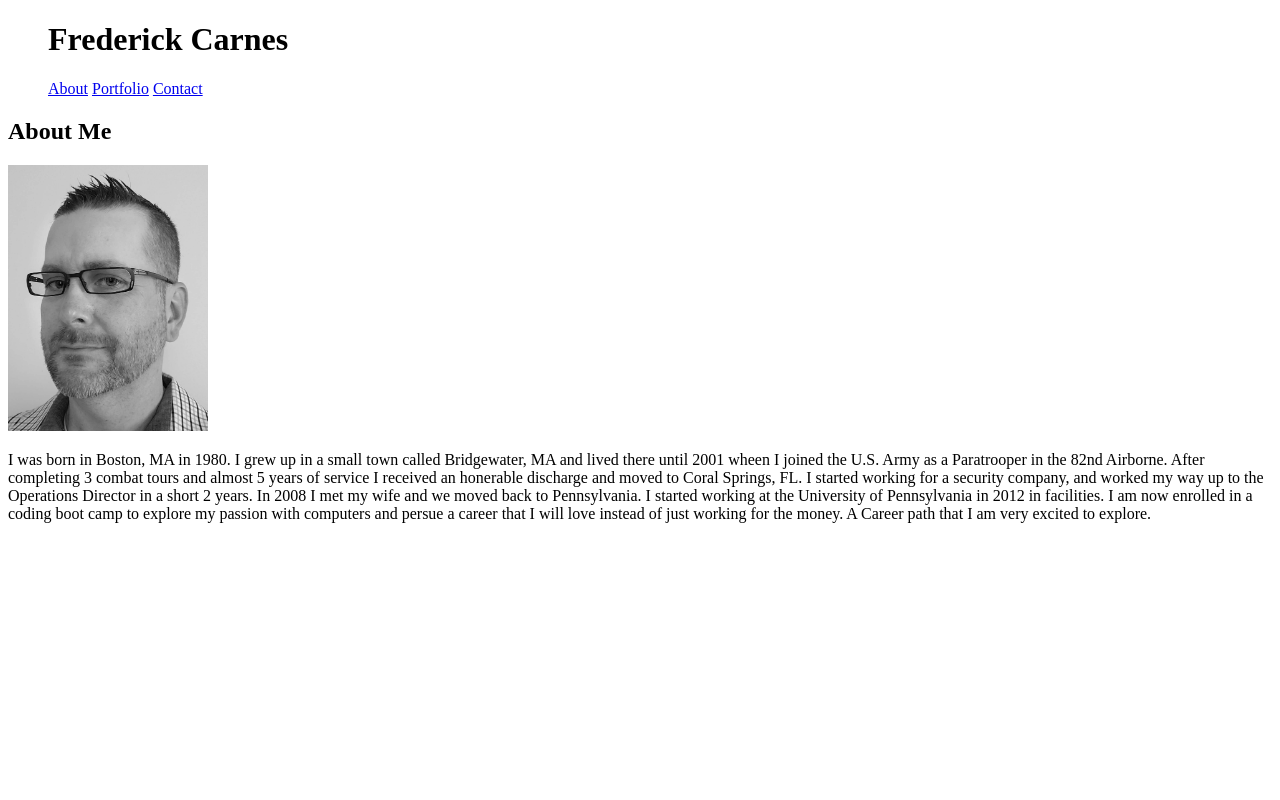
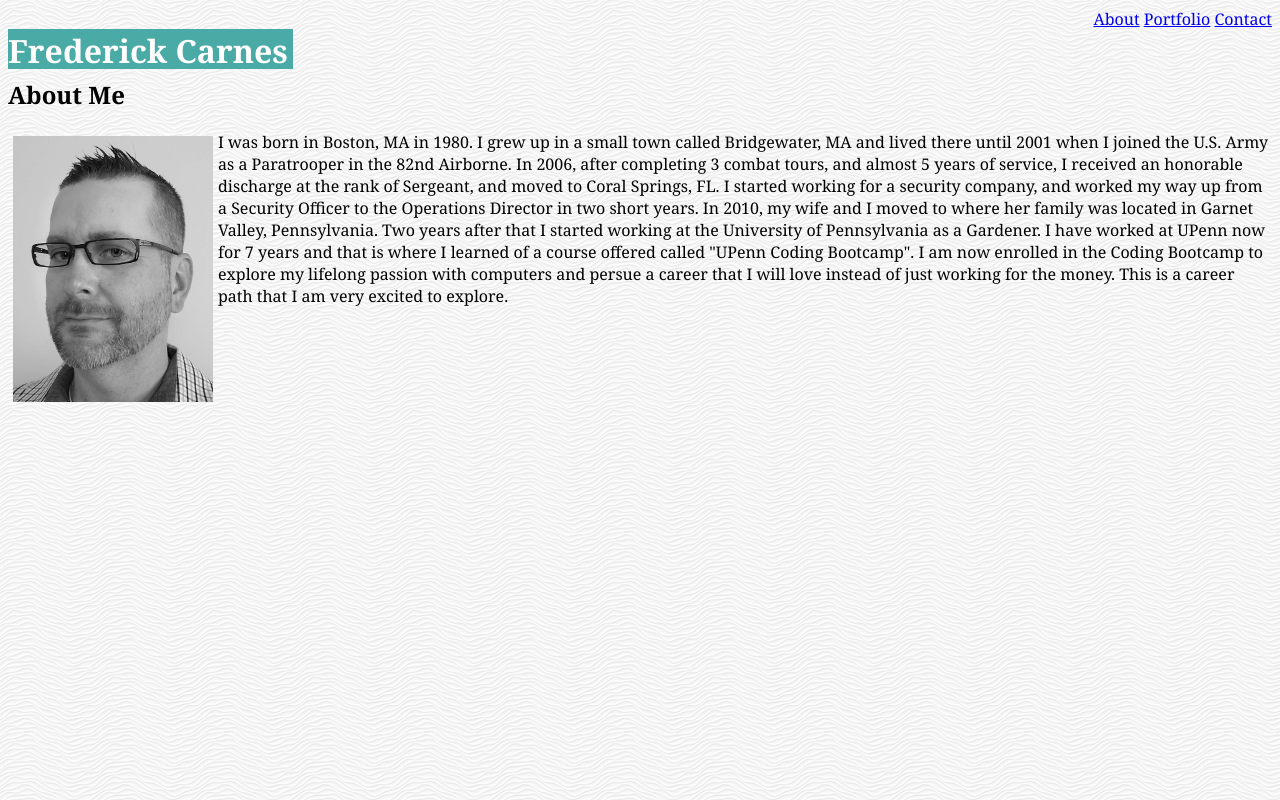
Before and after one commit to CarnesGit/Basic-Portfolio, a plain HTML site: page index.html in a window 1280 px wide. Drawn offline with Linux system fonts and the light colour scheme.

Commit message:
Added CSS (Not Finished)

```diff
--- /dev/null
+++ b/Assets/css/stylesheet.css
@@ -0,0 +1,36 @@
+body {
+    background-image: url("/Assets/images/white-waves.png");
+    background-color: #cccccc;
+    font-family: Georgia, 'Times New Roman', Times, serif;
+}
+
+.name {
+    position: absolute;
+    background-color: #4aaaa5;
+    height: 40px;
+    width: 285px;
+    color: white;
+}
+
+.click {
+    text-align: right;
+    height: 50px;
+}
+
+img {
+    float: left;
+    padding: 5px;
+}
+
+.container {
+    position: relative;
+    text-align: center;
+    color: white;
+}
+
+.centered {
+    position: absolute;
+    top: 50%;
+    left: 50%;
+    transform: translate(-50%, -50%);
+}
--- a/index.html
+++ b/index.html
@@ -6,30 +6,31 @@
     <meta name="viewport" content="width=device-width, initial-scale=1.0">
     <meta http-equiv="X-UA-Compatible" content="ie=edge">
     <title>Frederick Carnes Portfolio</title>
+    <link rel="stylesheet" type="text/css" href="/Assets/css/stylesheet.css">
 </head>
 
 <body>
 
-    <menu>
-        <h1>Frederick Carnes</h1>
+    <h1 class="name">Frederick Carnes</h1>
+
+    <div class="click">
         <a href="index.html">About</a>
         <a href="portfolio.html">Portfolio</a>
         <a href="contact.html">Contact</a>
-    </menu>
+    </div>
 
+    <div>
 
-    <h2>About Me</h2>
+        <h2>About Me</h2>
 
-    <img src="Assets/images/My Portrait.jpeg" alt="my portrait" width="200px" height="auto">
+        <img class="pic" src="Assets/images/My Portrait.jpeg" alt="my portrait" width="200px" height="auto">
 
-    <p> I was born in Boston, MA in 1980. I grew up in a small town called Bridgewater, MA and lived there until 2001
-        wheen I joined the U.S. Army as a Paratrooper in the 82nd Airborne. After completing 3 combat tours and almost 5
-        years of service I received an honerable discharge and moved to Coral Springs, FL. I started working for a
-        security company, and worked my way up to the Operations Director in a short 2 years. In 2008 I met my wife and
-        we moved back to Pennsylvania. I started working at the University of Pennsylvania in 2012 in facilities. I am
-        now enrolled in a coding boot camp to explore my passion with computers and persue a career that I will love
-        instead of just working for the money. A Career path that I am very excited to explore.</p>
-
+        <p> I was born in Boston, MA in 1980. I grew up in a small town called Bridgewater, MA and lived there until 2001 when I joined the U.S. Army as a Paratrooper in the 82nd Airborne. In 2006, after completing 3 combat tours, and almost 5 years of service,
+            I received an honorable discharge at the rank of Sergeant, and moved to Coral Springs, FL. I started working for a security company, and worked my way up from a Security Officer to the Operations Director in two short years. In 2010, my wife
+            and I moved to where her family was located in Garnet Valley, Pennsylvania. Two years after that I started working at the University of Pennsylvania as a Gardener. I have worked at UPenn now for 7 years and that is where I learned of a course
+            offered called "UPenn Coding Bootcamp". I am now enrolled in the Coding Bootcamp to explore my lifelong passion with computers and persue a career that I will love instead of just working for the money. This is a career path that I am very
+            excited to explore.</p>
+    </div>
 </body>
 
 </html>
```
Also changed, not shown: Hangman.html (+4 -0 lines), contact.html (+15 -14 lines), portfolio.html (+12 -9 lines), rock-paper-scissors.html (+4 -0 lines), rpg-game.html (+4 -0 lines), rutgers-info-widget.html (+4 -0 lines), trivia-game.html (+4 -0 lines), Assets/css/style.css (deleted), Assets/images/prism.png (deleted), Assets/images/white-waves.png (added).
